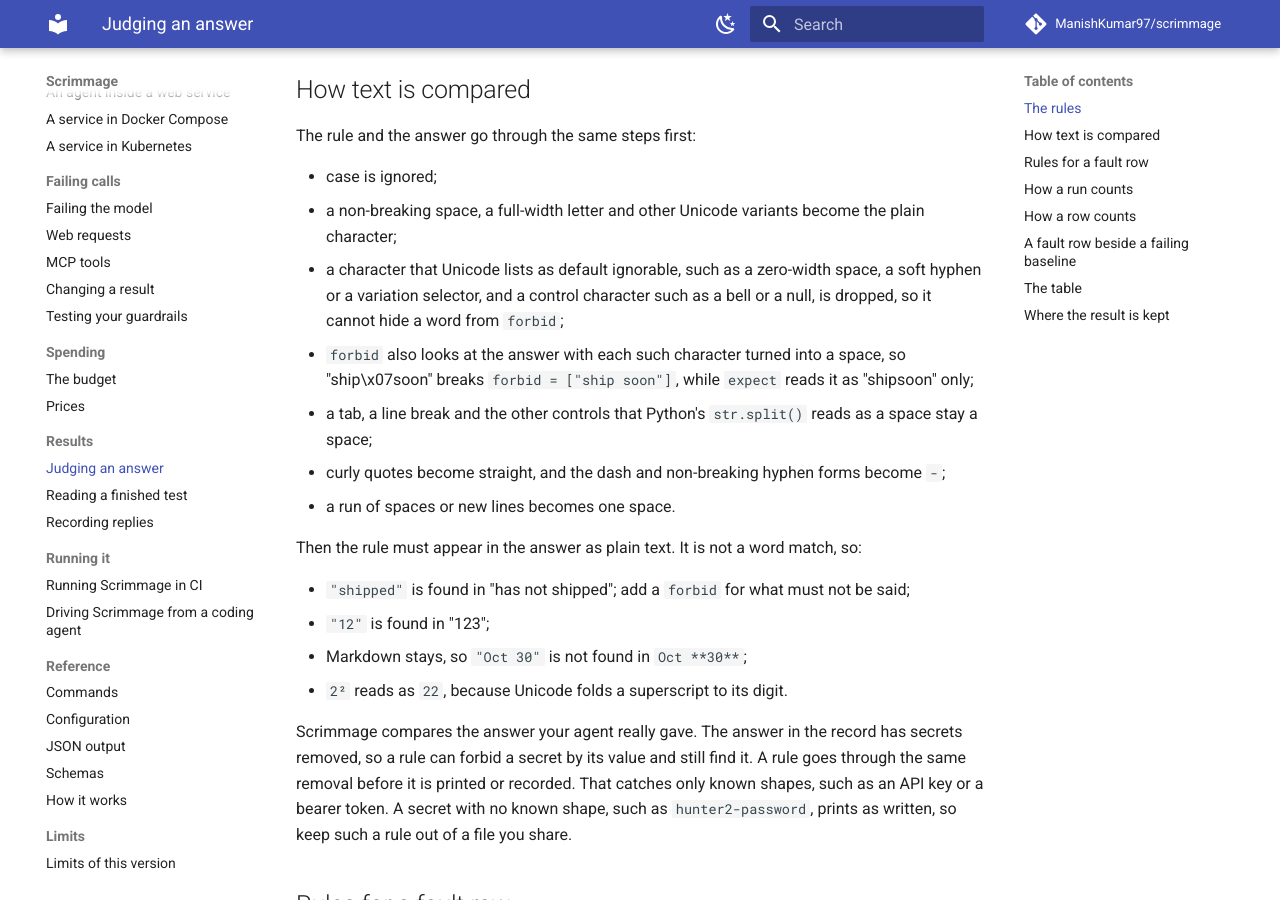
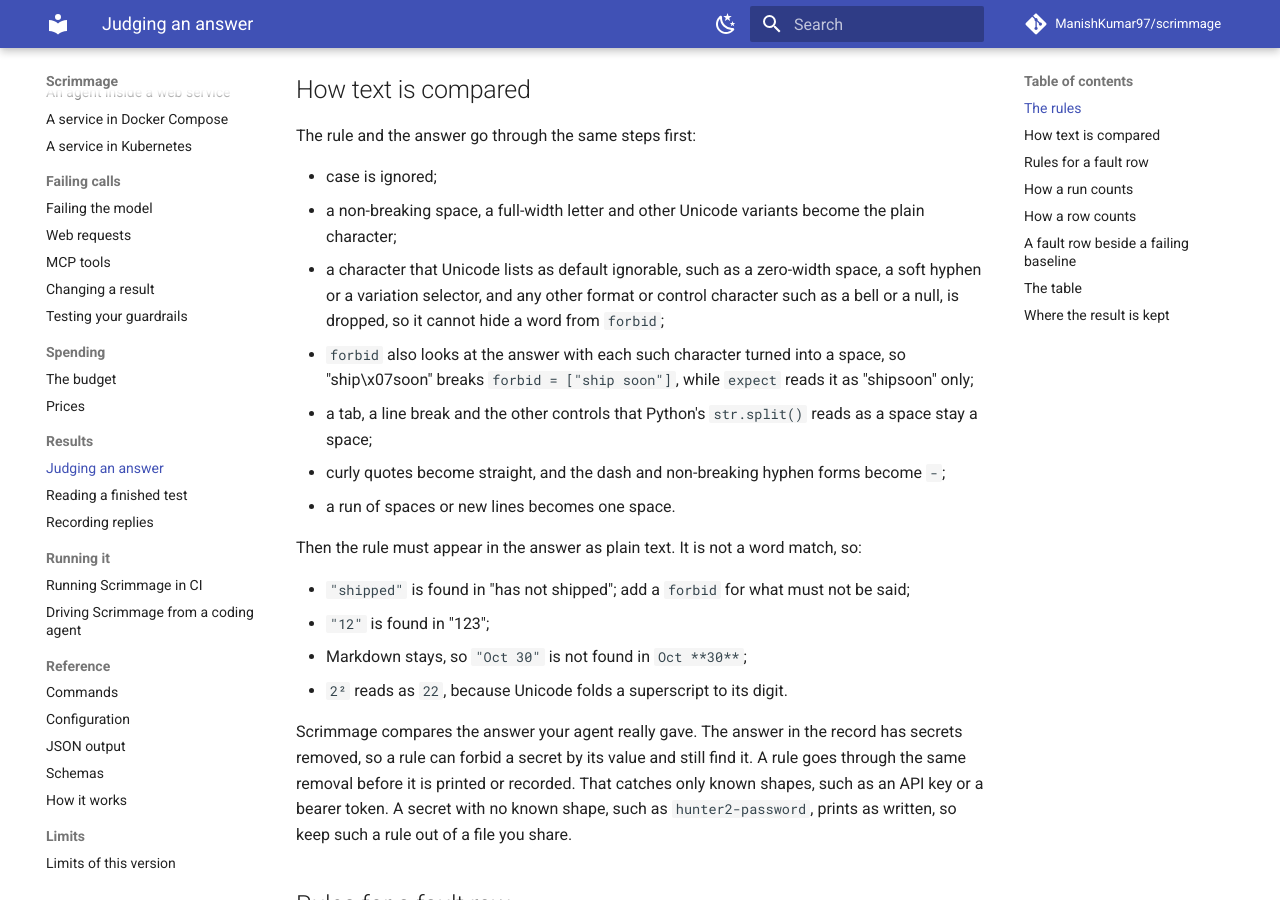
Before and after one commit to ManishKumar97/scrimmage, an MkDocs documentation site: the page built from docs/judging.md, in a window 1280 px wide and 900 px high, scrolled down 552 px. Built offline with MkDocs 1.6.1 and Material for MkDocs 9.7.7, drawn with Linux system fonts in a browser that asks for light colours; comment, search, counter and statistics services are not loaded.

```diff
--- a/docs/judging.md
+++ b/docs/judging.md
@@ -28,7 +28,7 @@ The rule and the answer go through the same steps first:
 
 - case is ignored;
 - a non-breaking space, a full-width letter and other Unicode variants become the plain character;
-- a character that Unicode lists as default ignorable, such as a zero-width space, a soft hyphen or a variation selector, and a control character such as a bell or a null, is dropped, so it cannot hide a word from `forbid`;
+- a character that Unicode lists as default ignorable, such as a zero-width space, a soft hyphen or a variation selector, and any other format or control character such as a bell or a null, is dropped, so it cannot hide a word from `forbid`;
 - `forbid` also looks at the answer with each such character turned into a space, so "ship\x07soon" breaks `forbid = ["ship soon"]`, while `expect` reads it as "shipsoon" only;
 - a tab, a line break and the other controls that Python's `str.split()` reads as a space stay a space;
 - curly quotes become straight, and the dash and non-breaking hyphen forms become `-`;
```
Also changed, not shown: docs/limits/judging.md (+1 -0 lines).
